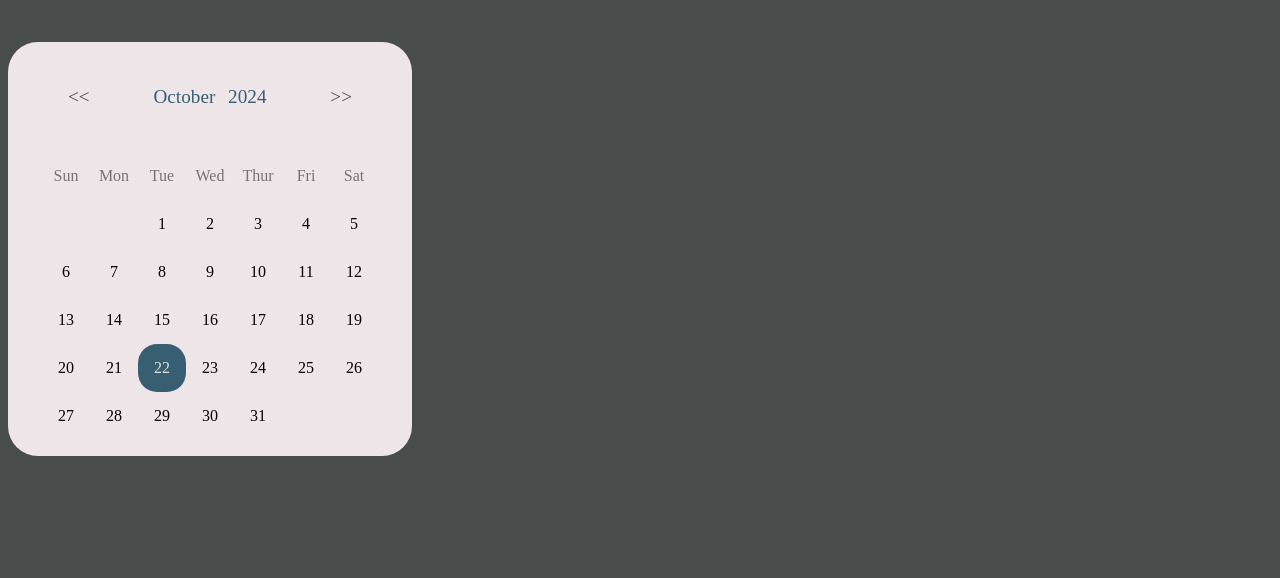
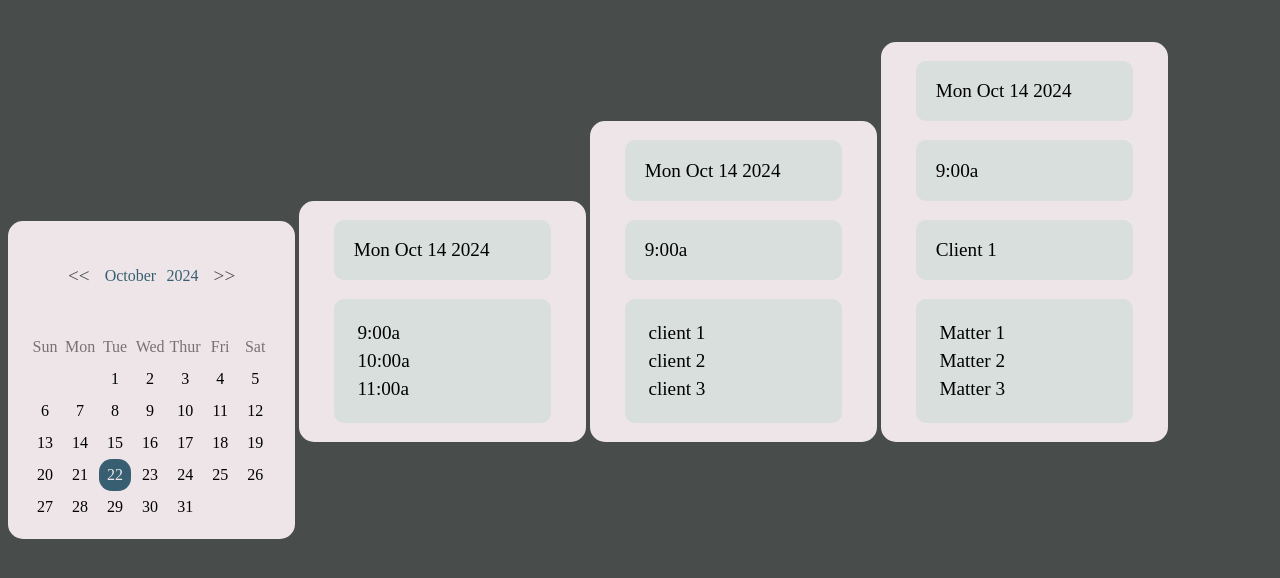
Before and after one commit to kkmorrisfam/wdd330-project, a website built with Parcel: page index.html in a window 1280 px wide. Built offline with nearby package versions, Linux system fonts and the light colour scheme; no server answers.

Commit message:
hard code columns, start css

```diff
--- a/index.html
+++ b/index.html
@@ -15,7 +15,7 @@
         <!-- <h2>Hello World</h2> -->
         <div class="container">
             <div class="calendar">
-                <header>
+                <div class="calendar-header">
 
                     <div class="left arrow">&lt;&lt;</div>
                     <div class="header-display">
@@ -24,7 +24,7 @@
                         </p>
                     </div>
                     <div class="right arrow">>></div>
-                </header>
+                </div>
 
                 <div class="week">
                     <div>Sun</div>
@@ -38,8 +38,40 @@
                 <div class="days">
                 </div>
             </div>
-            <div class=""display-selected">
+            <div class="display-selected">
                 <p class="selected"></p>
+            </div>
+        </div>
+        <div class="container column day">
+            <!-- <div class="day"></div> -->
+                <div class="button selectedDay">Mon Oct 14 2024</div>
+                <ul class="button time-group">
+                    <li>9:00a</li>
+                    <li>10:00a</li>
+                    <li>11:00a</li>
+                </ul>
+                </div>
+            </div>
+        </div>
+        <div class="container column time-of-day">
+            <div class="button selectedDay">Mon Oct 14 2024</div>
+            <div class="button selectedTime">9:00a</div>
+            <ul class="button client-list">
+                <li>client 1</li>
+                <li>client 2</li>
+                <li>client 3</li>
+            </ul>
+            </div>
+        </div>
+        <div class="container column client">
+            <div class="button selectedDay">Mon Oct 14 2024</div>
+            <div class="button selectedTime">9:00a</div>
+            <div class="button selectedClient">Client 1</div>
+            <ul class="button matter-list">
+                <li>Matter 1</li>
+                <li>Matter 2</li>
+                <li>Matter 3</li>
+            </ul>
             </div>
         </div>
     </main>
--- a/src/css/style.css
+++ b/src/css/style.css
@@ -15,18 +15,19 @@ body {
     display: flex;
     align-items: center;
     justify-content: left;
+    /* font: var(--header-font); */
 }
 
 /* Calendar Styles */
 .container {
     display: inline-block;
     background-color: var(--clr-light-1);
-    border-radius: 30px;
+    border-radius: 15px;
     padding: 0 1em;
     margin-top: 2.1em;
 }
 
-header {
+.calendar-header {
     margin: 24px;
     display: flex;
     justify-content: space-between;
@@ -38,14 +39,13 @@ header {
 .header-display {
     display: flex;
     align-items: center;
-
 }
 
 .header-display p {
     color: var(--clr-accent-2);
     margin: 5px;
-    font-size: 1.2rem;
-    word-spacing: 0.5rem;
+    font-size: 1rem;
+    word-spacing: 0.4rem;
 }
 
 .arrow {
@@ -61,7 +61,7 @@ header {
     display: grid;
     grid-template-columns: repeat(7,1fr);
     margin: auto;
-    padding: 0 18px;
+    padding: 0 5px;
     justify-content: space-between;
 }
 
@@ -70,8 +70,8 @@ header {
     display: flex;
     justify-content: center;
     align-items: center;
-    height: 3rem;
-    width: 3em;
+    height: 2rem;
+    width: 2rem;
     border-radius: 40%;
 }
 
@@ -88,7 +88,8 @@ header {
 
 .current-date {
     background-color: var(--clr-accent-2);
-    color: var(--clr-light-2);
+    /* color not working */
+    color: var(--clr-light-1);
 
 }
 
@@ -104,3 +105,32 @@ header {
 }
 
 /* End Calendar Styles */
+
+/* Column Styles */
+/* .column {
+    display: inline-block;
+    background-color: var(--clr-light-1);
+    border-radius: 30px;
+    padding: 0 1em;
+    margin-top: 2.1em;
+
+} */
+
+.column {
+    min-width: 255px;
+}
+
+.button {
+    font-size: 1.2rem;
+    background-color: var(--clr-light-2);
+    border-radius: 10px;
+    padding: 1em;
+    margin: 1em;
+}
+
+li {
+    list-style-type: none;
+    padding: .1em;
+    margin: .1em;
+}
+/* End Column Styles */
--- /dev/null
+++ b/src/js/Column.mjs
@@ -0,0 +1,5 @@
+import { isSameDate } from "./utils.mjs";
+
+function renderColumnTemplate() {
+    return ``
+}
```
Also changed, not shown: src/js/index.js (+0 -7 lines).
